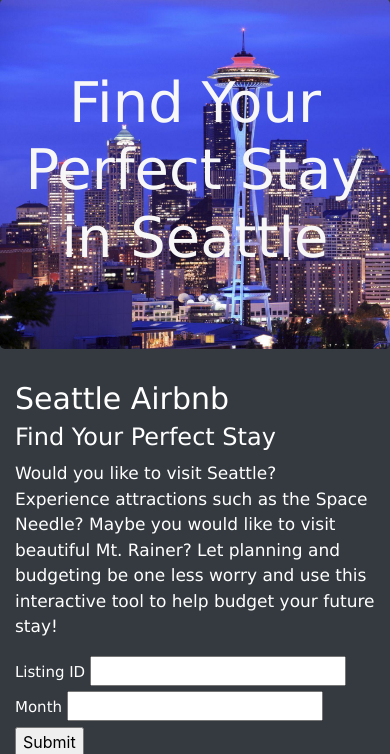
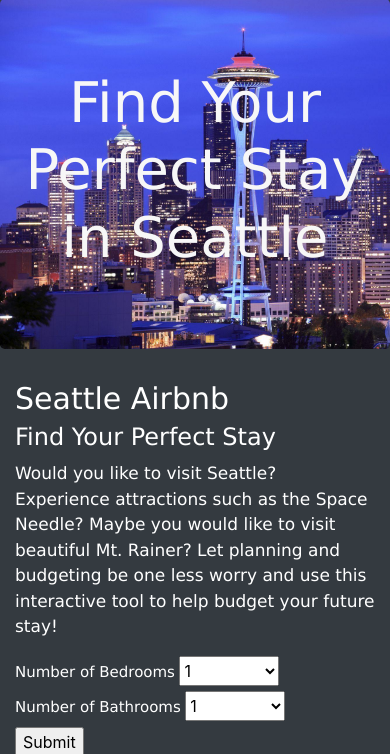
Before and after one commit to emilyporter920/seattle_airbnb, a Django app: template templates/index.html in a window 390 px wide; the page is wider, and only the part inside the window is pictured. Shown: the part 57-811 px from the top of that part. Run offline with Django 4.2, Linux system fonts and the light colour scheme; the template is opened without the code that fills it, so the values that code supplies are empty; some libraries are stand-ins or nearby versions.

Commit message:
added favicon, adjusted CSS & HTML, created filter boxes, dropdown with JSON data

```diff
--- a/static/css/style.css
+++ b/static/css/style.css
@@ -55,3 +55,28 @@ th {
 .marker {
   color: black;
 }
+
+#selBedroom {
+  height: 30px;
+  width: 100px;
+}
+
+#selBathroom {
+  height: 30px;
+  width: 100px;
+}
+
+#selID {
+  height: 30px;
+  width: 100px;
+}
+
+#selMonth {
+  height: 30px;
+  width: 100px;
+}
+
+#form {
+  height:300px;
+  width: 500px;
+}
--- a/static/js/app.js
+++ b/static/js/app.js
@@ -102,3 +102,50 @@ function updateFilters() {
 
   // Build the table when the page loads
   buildTable(tableData);
+
+  $(document).ready(function(){
+
+  })
+
+  // Dropdown for Bedrooms
+  var select = '';
+  for (i=1;i<=7;i++){
+    select += '<option val=' + i + '>' + i + '</option>';
+  }
+  $('#selBedroom').html(select);
+
+    // Dropdown for Bedrooms
+    var select = '';
+    for (i=1;i<=5;i++){
+      select += '<option val=' + i + '>' + i + '</option>';
+    }
+    $('#selBathroom').html(select);
+
+  // Dropdown for IDs
+  $("#selID").on("click", function() {
+    let dropdown = $('#selID');
+
+    dropdown.empty();
+
+    dropdown.append('<option selected="true" disabled></option>');
+    dropdown.prop('selectedIndex', 0);
+
+    const url = 'https://raw.githubusercontent.com/emilyporter920/seattle_airbnb/main/data.json';
+
+    // Populate dropdown with list of provinces
+    $.getJSON(url, function (data) {
+      $.each(data, function (key, entry) {
+        dropdown.append($('<option></option>').attr('value', entry.listing_id).text(entry.listing_id));
+      })
+    });
+
+    $('#selID').val("value")
+
+  });
+
+  // Dropdown for Month
+  var select = '';
+  for (i=1;i<=12;i++){
+    select += '<option val=' + i + '>' + i + '</option>';
+  }
+  $('#selMonth').html(select);
--- a/templates/index.html
+++ b/templates/index.html
@@ -7,18 +7,25 @@ We'll need to figure out how to merge.
  <html lang="en">
  <head>
      <script src="https://polyfill.io/v3/polyfill.min.js?features=default"></script>
-
-
+     <script src="https://ajax.googleapis.com/ajax/libs/jquery/3.6.0/jquery.min.js"></script>
+     <script>
+      $(document).ready(function(){
+          $("button").click(function(){
+              alert("jQuery is working perfectly.");
+          });
+      });
+      </script>
      <meta charset="UTF-8">
      <meta name="viewport" content="width=device-width, initial-scale=1.0">
      <title>Seattle Airbnb</title>
+     <link rel="icon" type="image/x-icon" href="Resources/images/favicon.png">
      <link
        rel="stylesheet"
        href="https://maxcdn.bootstrapcdn.com/bootstrap/4.0.0/css/bootstrap.min.css"
        integrity="sha384-Gn5384xqQ1aoWXA+058RXPxPg6fy4IWvTNh0E263XmFcJlSAwiGgFAW/dAiS6JXm"
        crossorigin="anonymous"
      />
-     <link rel="stylesheet" href="static/css/style.css">
+     <link rel="stylesheet" href="../static/css/style.css">
  </head>
  <body class="bg-dark">
      <div class="wrapper">
@@ -42,24 +49,34 @@ We'll need to figure out how to merge.
              </div>
          </div>
      </div>
-     <div class="container-fluid">
-         <div class="row">
-           <div class="col-md-4">
+      <div class="container-fluid">
+        <div class="row">
+          <div class="col-sm">
+            <form action="/predict" method="POST">
+              <label for="listing_id" style="color:white"> Number of Bedrooms </label>
+              <select id="selBedroom"></select>
+              <br>
+              <label for="month" style="color:white"> Number of Bathrooms </label>
+              <select id="selBathroom"></select>
+              <br>
+              <input type="submit" value="Submit">
+            </form>
+          </div>
+      </div>
+    </div>
+        <div class="row">
+           <div class="col-sm">
              <form action="/predict" method="POST">
                <label for="listing_id" style="color:white"> Listing ID </label>
-               <input type="number" step="1" id="listing_id" name="listing_id">
+               <select id="selID"></select>
                <br>
                <label for="month" style="color:white"> Month </label>
-               <input type="number" step="1" id="month" name="month">
+               <select id="selMonth"></select>
                <br>
                <input type="submit" value="Submit">
              </form>
            </div>
            <div id="map" class="col-md-8"></div>
-
-           <!-- <div class="col-md-9">
-             <iframe src="https://www.google.com/maps/embed?pb=!1m14!1m12!1m3!1d204910.42530385818!2d-122.35105165373827!3d47.561573506275536!2m3!1f0!2f0!3f0!3m2!1i1024!2i768!4f13.1!5e0!3m2!1sen!2sus!4v1665593948805!5m2!1sen!2sus" width="100%" height="700" style="border:0;" allowfullscreen="" loading="lazy" referrerpolicy="no-referrer-when-downgrade"></iframe>
-           </div> -->
          </div>
        </div>
        <table>
@@ -94,9 +111,9 @@ We'll need to figure out how to merge.
        </script>
 
        <script src="https://cdnjs.cloudflare.com/ajax/libs/d3/4.11.0/d3.js"></script>
-       <script src="static/js/data.js"></script>
-       <script src="static/js/buildMap.js"></script>
-       <script src="static/js/app.js"></script>
+       <script src="../static/js/data.js"></script>
+       <script src="../static/js/buildMap.js"></script>
+       <script src="../static/js/app.js"></script>
 
        <!-- <script src="static/js/app.js"></script> -->
  </body>
```
Also changed, not shown: README.md, Resources/images/favicon.png (added).
